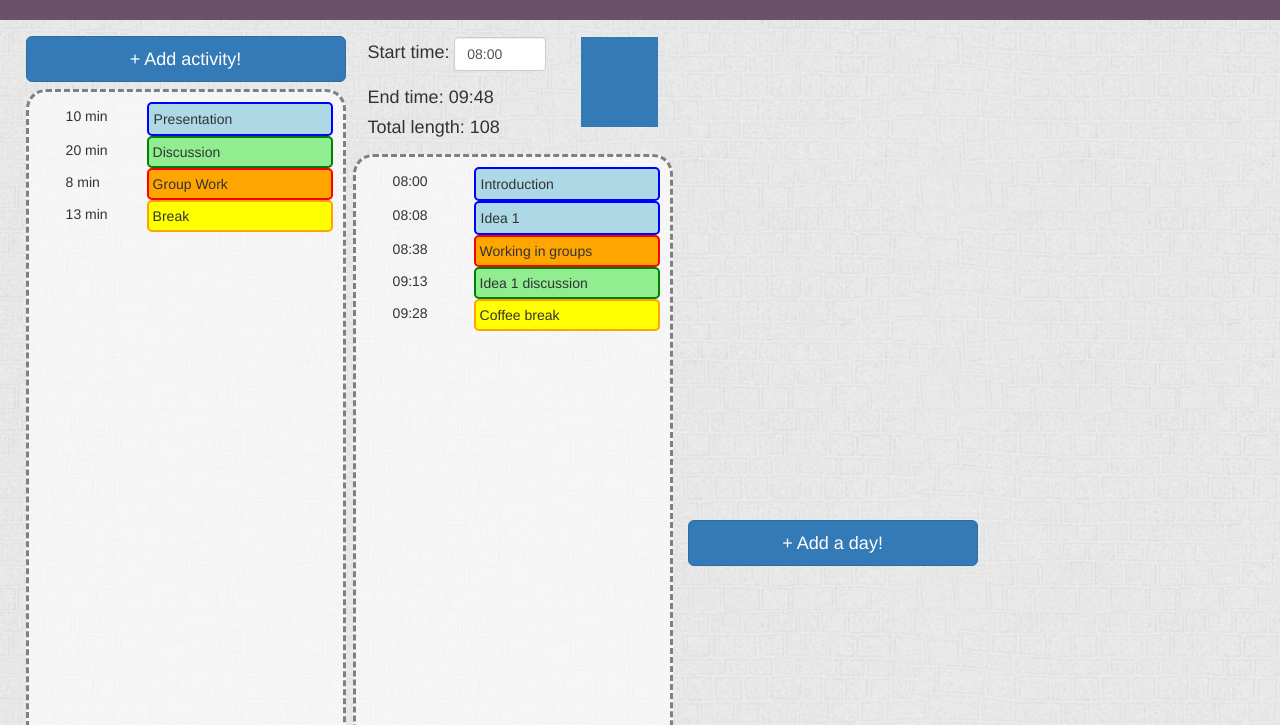
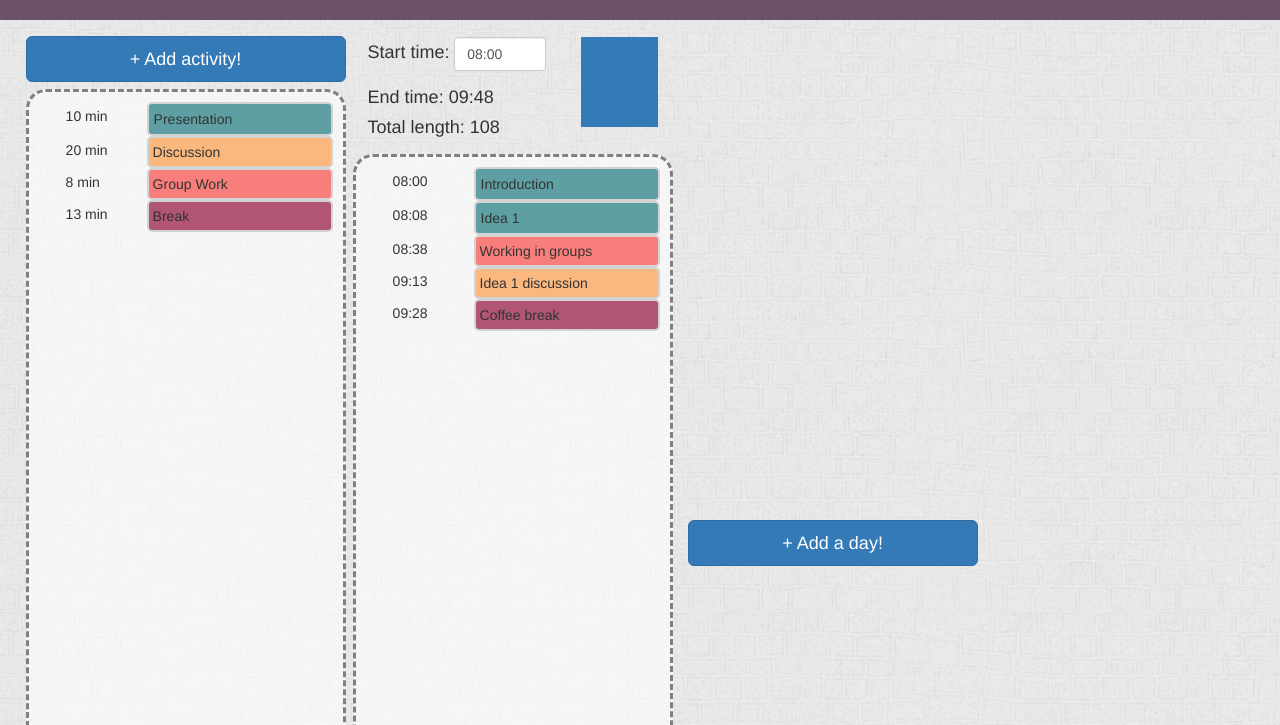
Before and after one commit to Dexterminator/iprog-project, a plain HTML site: page index.html in a window 1280 px wide. Shown: the part 75-800 px from the top of the page. Drawn offline with nearby package versions, Linux system fonts and the light colour scheme.

Commit message:
Changed color scheme.

```diff
--- a/main.css
+++ b/main.css
@@ -82,32 +82,33 @@ li{
 }
 
 .activity-presentation {
-	border: 2px solid blue;
+	border: 2px solid lightgrey;
 	padding: 5px;
-	background: lightblue;
+	background: #5E9FA3;
 	border-radius: 5px;
 }
 
 .activity-discussion {
-	border: 2px solid green;
+	border: 2px solid lightgrey;
 	padding: 4px;
-	background: lightgreen;
+	background: #FAB87F;
 	border-radius: 5px;
 }
 
 .activity-groupwork {
-	border: 2px solid red;
+	border: 2px solid lightgrey;
 	padding: 4px;
-	background: orange;
+	background: #F87E7B;
 	border-radius: 5px;
 }
 
 .activity-break {
-	border: 2px solid orange;
+	border: 2px solid lightgrey;
 	padding: 4px;
-	background: yellow;
+	background: #B05574;
 	border-radius: 5px;
 }
+
 .activity-presentation:hover {
 	color: white;
 }
```
